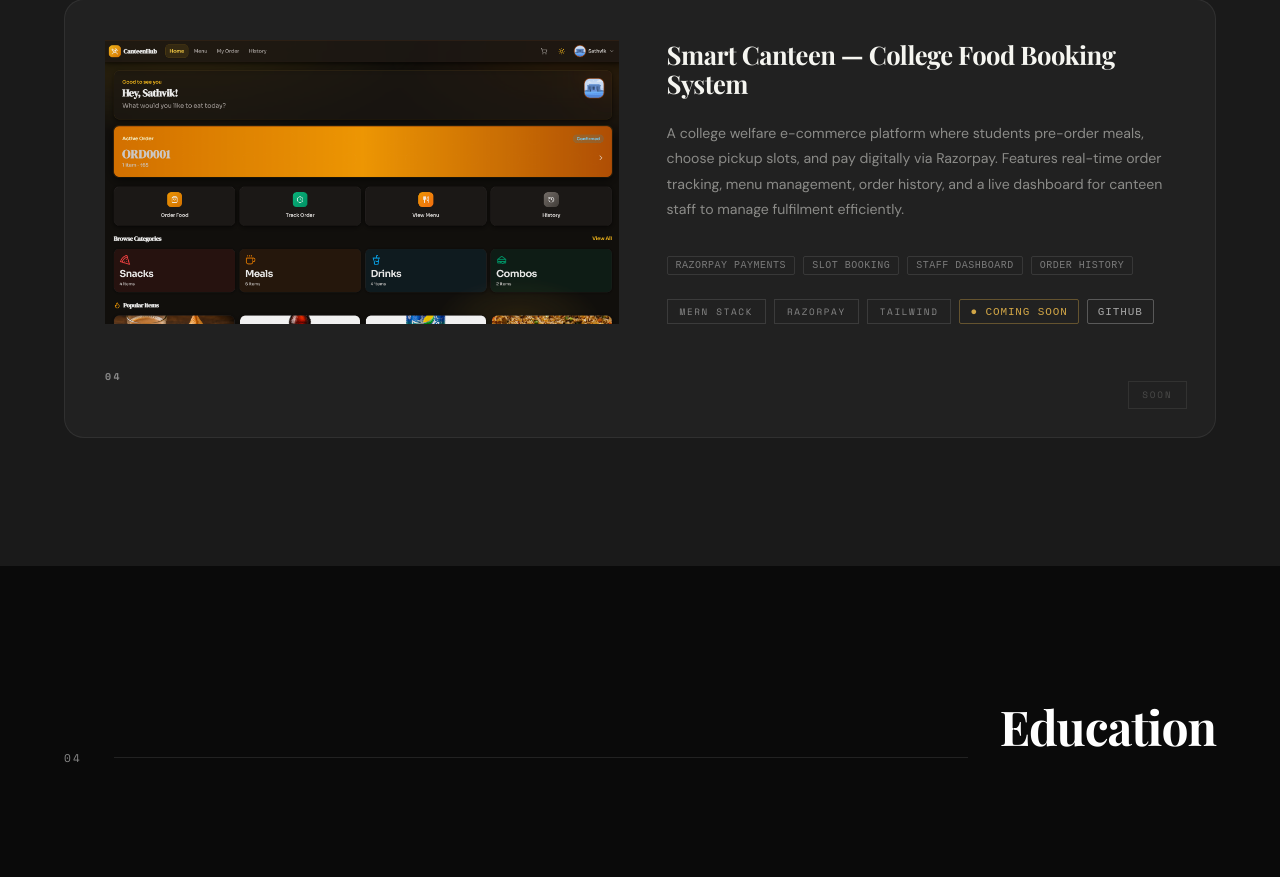
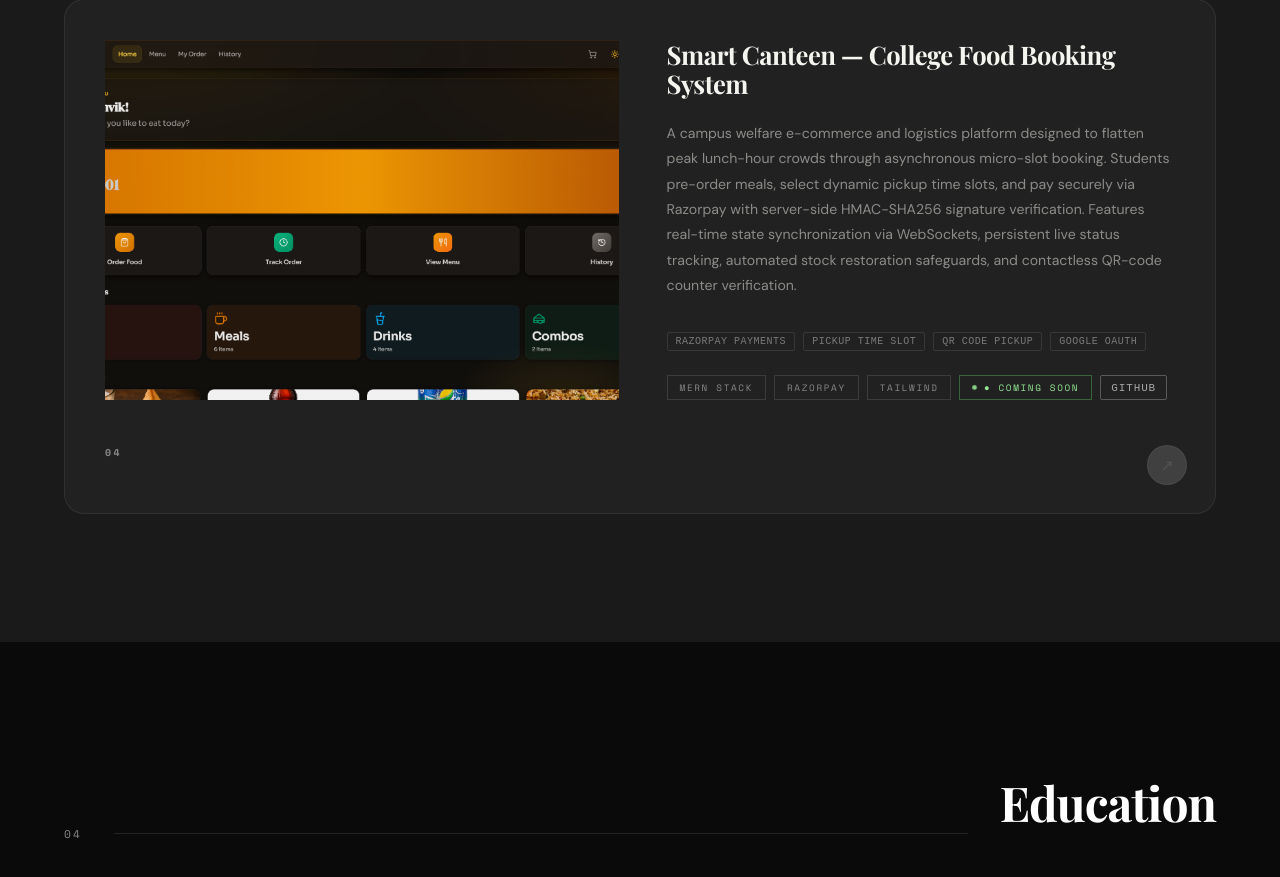
Before and after one commit to Addagudi-Sathvik/Portfolio, a React (Vite) app in the folder frontend/: page / in a window 1280 px wide. Shown: the part 5220-6097 px from the top of the page. Built offline with nearby package versions, Linux system fonts and the light colour scheme.

Commit message:
feat: add smart canteen project to portfolio section

```diff
--- a/frontend/src/components/PortfolioContent.jsx
+++ b/frontend/src/components/PortfolioContent.jsx
@@ -47,7 +47,7 @@ export default function PortfolioContent() {
           <li><a href="#achievements">Achievements</a></li>
           <li><a href="#contact">Contact</a></li>
           <li>
-            <a className="nav-resume-btn" href="https://drive.google.com/file/d/15G-UcHY6MHkdOVaNvoFh9xi4SiXRtC_a/view?usp=drivesdk" target="_blank" rel="noopener">
+            <a className="nav-resume-btn" href="https://drive.google.com/file/d/1Qce4Zr_cOSyFCTLASzc-CkZ4xjLyurk8/view?usp=drivesdk" target="_blank" rel="noopener">
               <svg viewBox="0 0 24 24" fill="none" stroke="currentColor" strokeWidth="2" strokeLinecap="round" strokeLinejoin="round">
                 <path d="M14 2H6a2 2 0 0 0-2 2v16a2 2 0 0 0 2 2h12a2 2 0 0 0 2-2V8z"/>
                 <polyline points="14 2 14 8 20 8"/>
@@ -71,7 +71,7 @@ export default function PortfolioContent() {
     </h1>
     <p className="hero-role">Full Stack Developer · React · Node.js · MongoDB · Hyderabad</p>
     <div className="hero-cta">
-      <a className="hero-resume-btn" href="https://drive.google.com/file/d/15G-UcHY6MHkdOVaNvoFh9xi4SiXRtC_a/view?usp=drivesdk" target="_blank" rel="noopener noreferrer">
+      <a className="hero-resume-btn" href="https://drive.google.com/file/d/1Qce4Zr_cOSyFCTLASzc-CkZ4xjLyurk8/view?usp=drivesdk" target="_blank" rel="noopener noreferrer">
         <svg viewBox="0 0 24 24" fill="none" stroke="currentColor" strokeWidth="2" strokeLinecap="round" strokeLinejoin="round" style={{ width: '15px', height: '15px' }}>
           <path d="M14 2H6a2 2 0 0 0-2 2v16a2 2 0 0 0 2 2h12a2 2 0 0 0 2-2V8z"/>
           <polyline points="14 2 14 8 20 8"/>
@@ -539,12 +539,11 @@ export default function PortfolioContent() {
           </a>
         </div>
 
-        {/* Project 4 — Smart Canteen (Coming Soon) */}
         <div className="project-item reveal reveal-delay-3">
   <img
     src="/projects/project4.png"
     className="project-preview"
-            alt="Smart Canteen System"
+    alt="Smart Canteen Management System"
   />
 
   <div className="project-num">04</div>
@@ -555,24 +554,26 @@ export default function PortfolioContent() {
     </div>
 
     <p className="project-desc">
-              A college welfare e-commerce platform where students pre-order meals,
-              choose pickup slots, and pay digitally via Razorpay. Features real-time
-              order tracking, menu management, order history, and a live dashboard
-              for canteen staff to manage fulfilment efficiently.
+      A campus welfare e-commerce and logistics platform designed to flatten peak lunch-hour
+      crowds through asynchronous micro-slot booking. Students pre-order meals, select dynamic
+      pickup time slots, and pay securely via Razorpay with server-side HMAC-SHA256 signature
+      verification. Features real-time state synchronization via WebSockets, persistent live status
+      tracking, automated stock restoration safeguards, and contactless QR-code counter verification.
     </p>
 
     <div className="project-metrics">
       <span className="project-metric">Razorpay Payments</span>
-              <span className="project-metric">Slot Booking</span>
-              <span className="project-metric">Staff Dashboard</span>
-              <span className="project-metric">Order History</span>
+      <span className="project-metric">Pickup Time Slot</span>
+      <span className="project-metric">QR Code Pickup</span>
+      <span className="project-metric">Google OAuth</span>
     </div>
 
     <div className="project-tags">
       <span className="project-tag">MERN Stack</span>
       <span className="project-tag">Razorpay</span>
       <span className="project-tag">Tailwind</span>
-              <span className="project-tag-soon">{'\u25CF'} Coming Soon</span>
+      <span className="project-tag-live">{'\u25CF'} Coming Soon</span>
+
       <a
         className="project-tag-github"
         href="https://github.com/Addagudi-Sathvik/Smart-Canteen-Management-System"
@@ -585,7 +586,14 @@ export default function PortfolioContent() {
     </div>
   </div>
 
-          <div className="project-arrow-soon">Soon</div>
+  <button
+    className="project-arrow"
+    disabled
+    style={{ cursor: 'not-allowed', opacity: 0.5 }}
+    onClick={(e) => e.stopPropagation()}
+  >
+    {'\u2197'}
+  </button>
 </div>
 
       </div>
@@ -996,7 +1004,7 @@ export default function PortfolioContent() {
       </footer>
 
       {/* FLOATING RESUME FAB */}
-      <a className="resume-fab" href="https://drive.google.com/file/d/15G-UcHY6MHkdOVaNvoFh9xi4SiXRtC_a/view?usp=drivesdk" target="_blank" rel="noopener" title="View Résumé">
+      <a className="resume-fab" href="https://drive.google.com/file/d/1Qce4Zr_cOSyFCTLASzc-CkZ4xjLyurk8/view?usp=drivesdk" target="_blank" rel="noopener" title="View Résumé">
         <svg viewBox="0 0 24 24" fill="none" stroke="currentColor" strokeWidth="2" strokeLinecap="round" strokeLinejoin="round">
           <path d="M14 2H6a2 2 0 0 0-2 2v16a2 2 0 0 0 2 2h12a2 2 0 0 0 2-2V8z"/>
           <polyline points="14 2 14 8 20 8"/>
```
Lines whose indentation alone changed are shown as unchanged.
